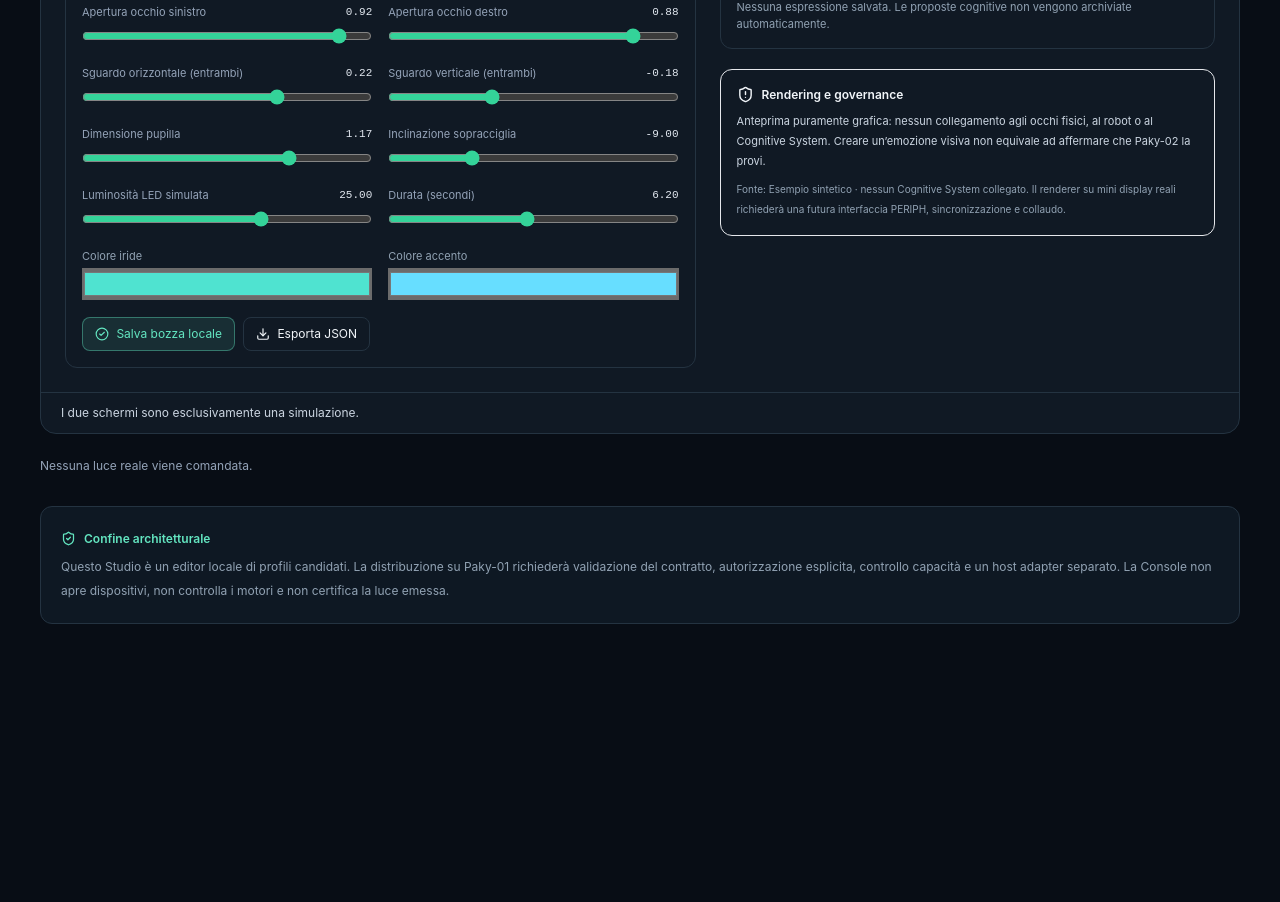
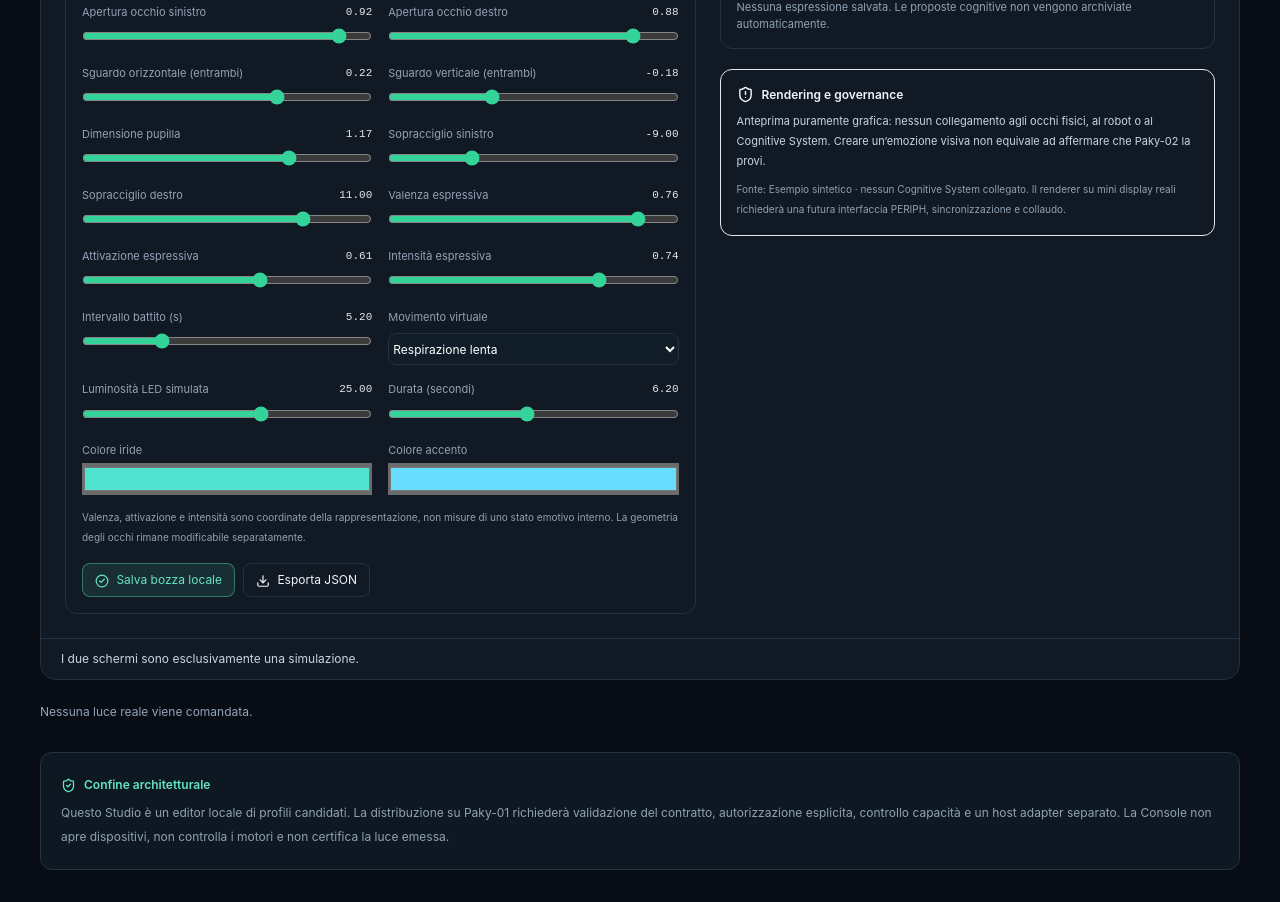
Before and after one commit to OpenRGD/rgd-console, a Next.js app in the folder apps/web/: page /visual-effects in a window 1280 px wide. Shown: the part 1860-2762 px from the top of the page. Before the commit the page ends 2516 px from the top, so only its background shows below. Built offline with nearby package versions, Linux system fonts and the light colour scheme.

Commit message:
feat(console): expose expression affect, asymmetrical brows and safe animation controls

```diff
--- a/apps/web/src/components/expressive-eyes.tsx
+++ b/apps/web/src/components/expressive-eyes.tsx
@@ -316,7 +316,18 @@ export function ExpressiveEyesStudio() {
             <RangeControl label="Sguardo orizzontale (entrambi)" value={current.eyes.left.gaze_x} min={-.6} max={.6} step={.02} onChange={v => editBothEyes('gaze_x', v)}/>
             <RangeControl label="Sguardo verticale (entrambi)" value={current.eyes.left.gaze_y} min={-.6} max={.6} step={.02} onChange={v => editBothEyes('gaze_y', v)}/>
             <RangeControl label="Dimensione pupilla" value={current.eyes.left.pupil_scale} min={.6} max={1.4} step={.02} onChange={v => editBothEyes('pupil_scale', v)}/>
-            <RangeControl label="Inclinazione sopracciglia" value={current.eyes.left.brow_tilt_deg} min={-20} max={20} step={1} onChange={v => changeEye('left', 'brow_tilt_deg', v)}/>
+            <RangeControl label="Sopracciglio sinistro" value={current.eyes.left.brow_tilt_deg} min={-20} max={20} step={1} onChange={v => changeEye('left', 'brow_tilt_deg', v)}/>
+            <RangeControl label="Sopracciglio destro" value={current.eyes.right.brow_tilt_deg} min={-20} max={20} step={1} onChange={v => changeEye('right', 'brow_tilt_deg', v)}/>
+            <RangeControl label="Valenza espressiva" value={current.affect.valence} min={-1} max={1} step={.02} onChange={v => setCurrent(p => ({ ...p, affect: { ...p.affect, valence: v } }))}/>
+            <RangeControl label="Attivazione espressiva" value={current.affect.arousal} min={0} max={1} step={.02} onChange={v => setCurrent(p => ({ ...p, affect: { ...p.affect, arousal: v } }))}/>
+            <RangeControl label="Intensità espressiva" value={current.affect.intensity} min={0} max={1} step={.02} onChange={v => setCurrent(p => ({ ...p, affect: { ...p.affect, intensity: v } }))}/>
+            <RangeControl label="Intervallo battito (s)" value={current.animation.blink_interval_ms / 1000} min={2.5} max={12} step={.5} onChange={v => setCurrent(p => ({ ...p, animation: { ...p.animation, blink_interval_ms: Math.round(v * 1000) } }))}/>
+            <label className="text-[11px] text-muted">Movimento virtuale
+              <select className="mt-2 block h-8 w-full rounded-lg border border-line bg-[#101c28] text-xs text-white"
+                value={current.animation.mode} onChange={e => setCurrent(p => ({ ...p, animation: { ...p.animation, mode: e.target.value as EyeExpression['animation']['mode'] } }))}>
+                <option value="still">Statico</option><option value="breathe">Respirazione lenta</option><option value="scan">Esplorazione lenta</option>
+              </select>
+            </label>
             <RangeControl label="Luminosità LED simulata" value={current.palette.ring_brightness_pct} min={0} max={40} step={1} onChange={v => setCurrent(p => ({ ...p, palette: { ...p.palette, ring_brightness_pct: v } }))}/>
             <RangeControl label="Durata (secondi)" value={current.duration_ms / 1000} min={.5} max={12} step={.5} onChange={v => setCurrent(p => ({ ...p, duration_ms: Math.round(v * 1000) }))}/>
             <label className="text-[11px] text-muted">Colore iride
@@ -326,6 +337,7 @@ export function ExpressiveEyesStudio() {
               <input aria-label="Colore accento" type="color" className="mt-1 h-8 w-full" value={current.palette.accent} onChange={e => setCurrent(p => ({ ...p, palette: { ...p.palette, accent: e.target.value.toUpperCase() } }))}/>
             </label>
           </div>
+          <p className="mt-3 text-[10px] leading-5 text-muted">Valenza, attivazione e intensità sono coordinate della rappresentazione, non misure di uno stato emotivo interno. La geometria degli occhi rimane modificabile separatamente.</p>
           <div className="mt-4 flex flex-wrap gap-2">
             <button type="button" onClick={saveLocalDraft} disabled={!isValid} className="rounded-lg border border-mint/40 bg-mint/10 px-3 py-2 text-xs text-mint disabled:opacity-40"><CheckCircle2 size={14} className="mr-1 inline"/> Salva bozza locale</button>
             <button type="button" onClick={exportExpression} disabled={!isValid} className="rounded-lg border border-line px-3 py-2 text-xs disabled:opacity-40"><Download size={14} className="mr-1 inline"/> Esporta JSON</button>
```
